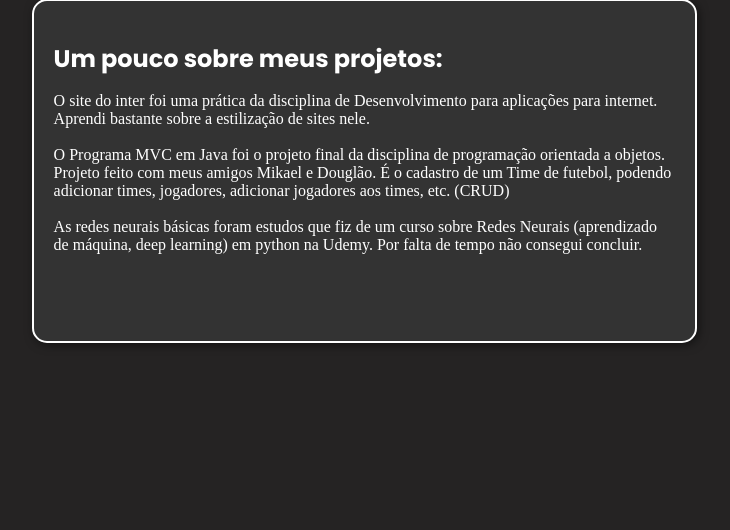
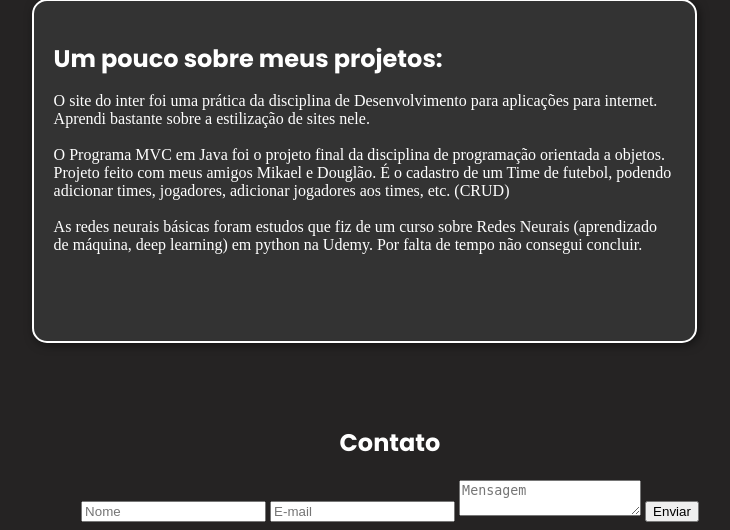
Before and after one commit to feragst/Prog-web, a PHP site: page /projetos.html in a window 1280 px wide. Shown: the part 270-800 px from the top of the page, without its empty margins (250-980 px from the left). Run offline with PHP 8.4, Linux system fonts and the light colour scheme.

Commit message:
update portifolio

```diff
--- a/portifolio-web/javascript.js
+++ b/portifolio-web/javascript.js
@@ -29,7 +29,7 @@ function contarMenos() {
 
 
 
-// OPERAÇÃO EM JAVA PARA TRANSIÇÃO GRADATIVA DE SEÇÕES ETC.
+// OPERAÇÃO EM JAVAscrpt PARA TRANSIÇÃO GRADATIVA DE SEÇÕES ETC.
 // um observer que captura quando um elemento entra em tela, entries são as seções observadas, observer é o próprio objeto.
 
 // entries.foreach percore por todas as entradas que estão sendo observadas.
--- a/portifolio-web/projetos.html
+++ b/portifolio-web/projetos.html
@@ -47,6 +47,14 @@
         </nav>
 
     </section>
+    <section id="contato">
+        <h2>Contato</h2>
+        <form>
+            <input type="text" placeholder="Nome" required>
+            <input type="email" placeholder="E-mail" required>
+            <textarea placeholder="Mensagem" required></textarea>
+            <input type="submit" value="Enviar">
+        </form>
 
 </body>
 
--- a/portifolio-web/styles.css
+++ b/portifolio-web/styles.css
@@ -247,7 +247,6 @@ footer {
     text-align: center;
     padding: 15px 0;
     position: relative;
-    /* Mantém o footer no fluxo normal da página */
     bottom: 0;
     width: 100%;
 }
@@ -389,3 +388,12 @@ section[title="projetos"] h2 {
     font-weight: bold;
     margin-bottom: 10px;
 }
+#contato {
+    text-align: center;
+    margin-top: 50px;
+}
+
+#contato h2 {
+    color: white;
+    font-family: 'Poppins', sans-serif;
+}
```
